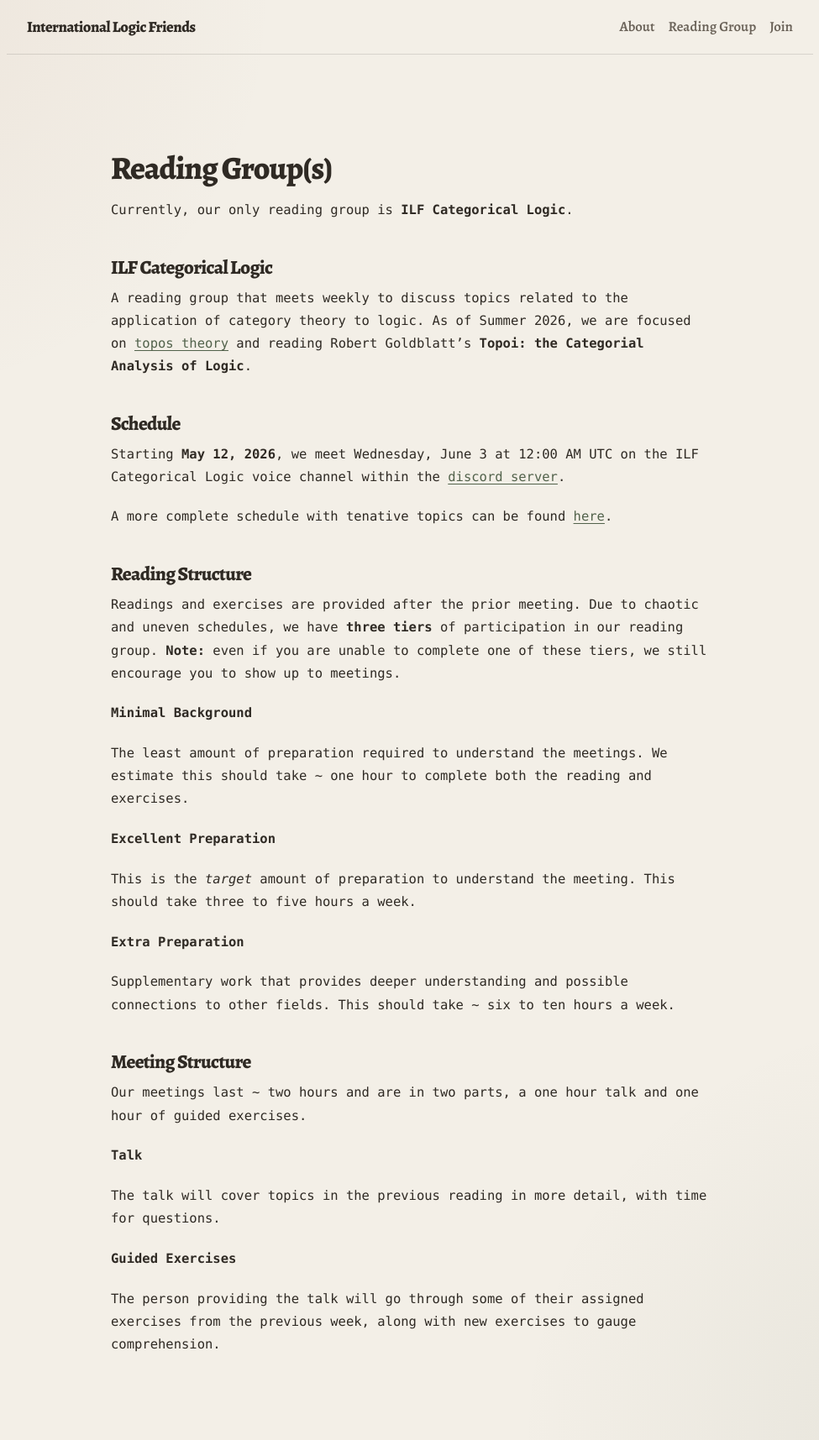
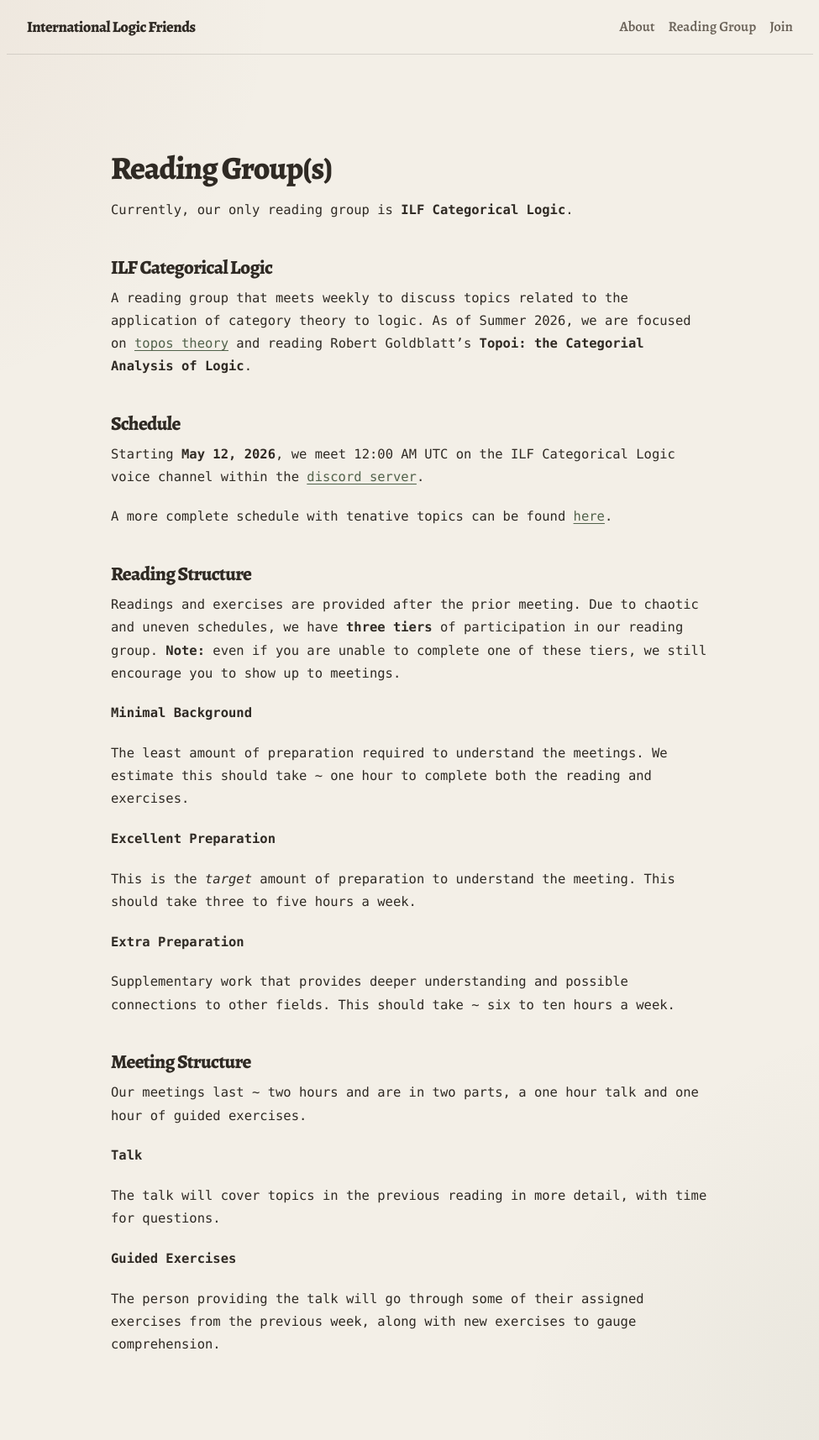
Before and after one commit to international-logic-friends/international-logic-friends.github.io, a Jekyll site: the page built from reading-group.md, in a window 1280 px wide. Shown: the whole page at 84% size, without its empty margins (152-1127 px from the left). Built offline with Jekyll 4.4.1, drawn with Linux system fonts in a browser that asks for light colours; some web fonts are replaced; part of the change alters nothing that is shown.

```diff
--- a/assets/js/local-time.js
+++ b/assets/js/local-time.js
@@ -3,20 +3,28 @@ document.addEventListener("DOMContentLoaded", () => {
 
   times.forEach((time) => {
     const rawDate = time.getAttribute("datetime");
-
     if (!rawDate) return;
 
     const date = new Date(rawDate);
 
-    const formatted = new Intl.DateTimeFormat(undefined, {
+    const showTimeOnly = time.classList.contains("time-only");
+
+    const options = showTimeOnly
+      ? {
+          hour: "numeric",
+          minute: "2-digit",
+          timeZoneName: "short"
+        }
+      : {
           weekday: "long",
           month: "long",
           day: "numeric",
           hour: "numeric",
           minute: "2-digit",
           timeZoneName: "short"
-    }).format(date);
+        };
 
+    const formatted = new Intl.DateTimeFormat(undefined, options).format(date);
     time.textContent = formatted;
   });
 });
--- a/reading-group.md
+++ b/reading-group.md
@@ -12,8 +12,8 @@ Currently, our only reading group is **ILF Categorical Logic**.
 A reading group that meets weekly to discuss topics related to the application of category theory to logic. As of Summer 2026, we are focused on [topos theory](https://ncatlab.org/nlab/show/topos) and reading Robert Goldblatt's **Topoi: the Categorial Analysis of Logic**.
 
 ### Schedule
-Starting **May 12, 2026**, we meet <time class="local-time" datetime="2026-06-02T20:00:00-04:00">
-  at **8:00 PM Eastern**
+Starting **May 12, 2026**, we meet <time class="local-time time-only" datetime="2026-06-02T20:00:00-04:00">
+  8:00 PM Eastern
 </time> on the ILF Categorical Logic voice channel within the [discord server](https://discord.com/invite/GqyMYurz3).
 
 A more complete schedule with tenative topics can be found [here](https://docs.google.com/spreadsheets/d/12U5UZWh7pqOU_zV92sXX0LmpECJVU5VBQJzbxJPtSTA/edit?gid=0#gid=0).
```
Lines whose indentation alone changed are shown as unchanged.
